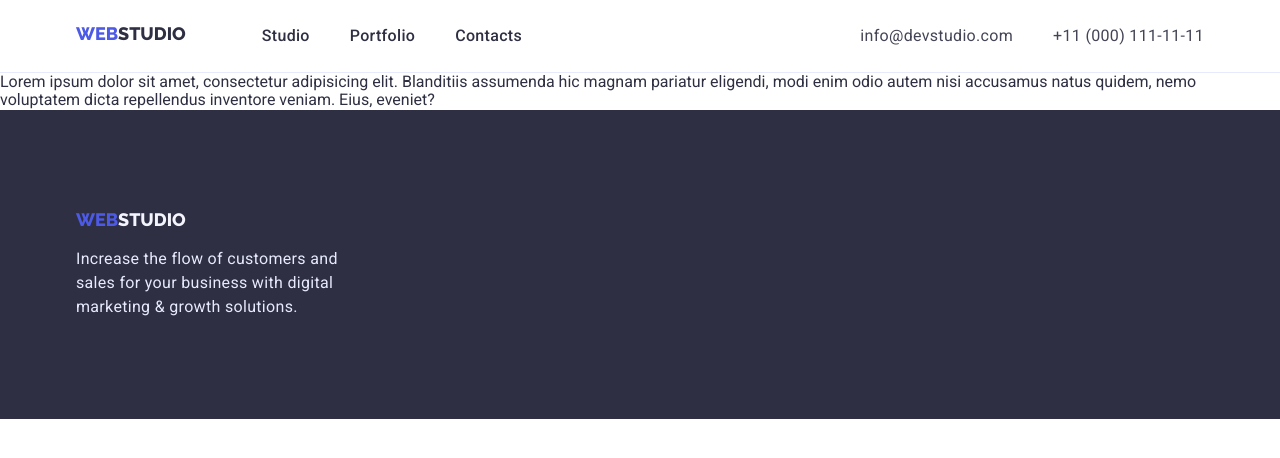
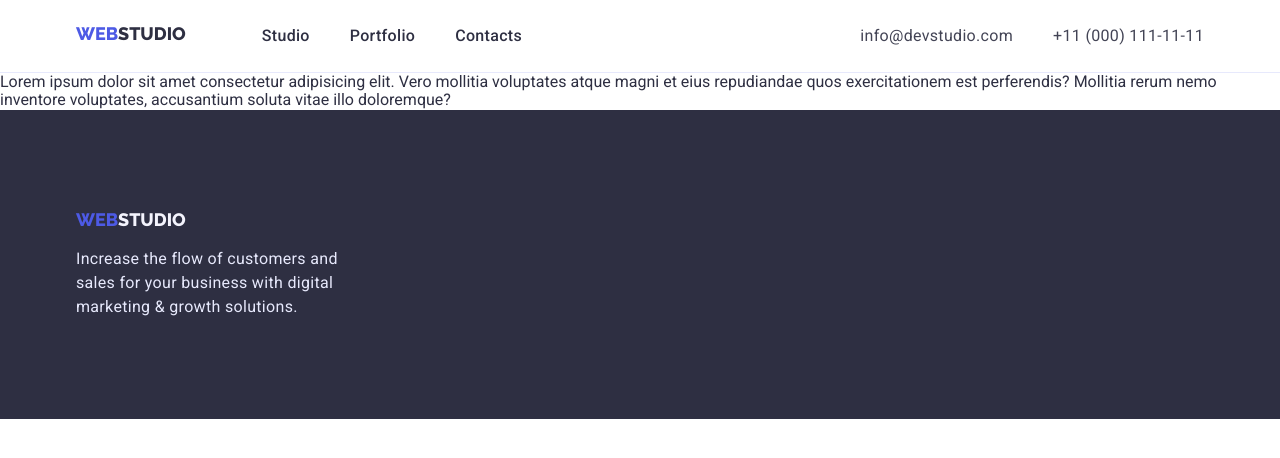
Before and after one commit to VladyslavRomanenko/goit-markup-hw-03, a plain HTML site: page studio.html in a window 1280 px wide. Drawn offline with nearby package versions, Linux system fonts and the light colour scheme.

Commit message:
add lorem to P

```diff
--- a/studio.html
+++ b/studio.html
@@ -53,10 +53,10 @@
     </header>
     <main>
       <p>
-        Lorem ipsum dolor sit amet, consectetur adipisicing elit. Blanditiis
-        assumenda hic magnam pariatur eligendi, modi enim odio autem nisi
-        accusamus natus quidem, nemo voluptatem dicta repellendus inventore
-        veniam. Eius, eveniet?
+        Lorem ipsum dolor sit amet consectetur adipisicing elit. Vero mollitia
+        voluptates atque magni et eius repudiandae quos exercitationem est
+        perferendis? Mollitia rerum nemo inventore voluptates, accusantium
+        soluta vitae illo doloremque?
       </p>
     </main>
     <footer class="page-footer">
```
Also changed, not shown: contacts.html (+8 -1 lines).
